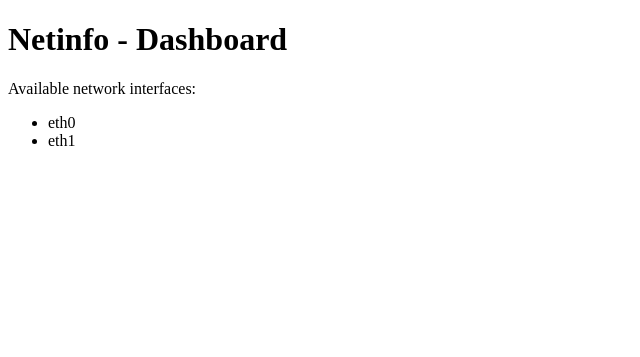
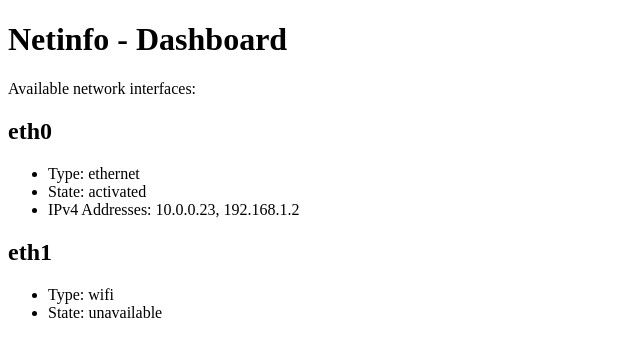
Before and after one commit to haikoschol/netinfo, a Django app: page / in a window 1280 px wide. Shown: the top 357 px of the page, without its empty margins (0-640 px from the left). Run offline with Django 3.2, Linux system fonts and the light colour scheme.

Commit message:
added more data about interfaces to the dashboard

```diff
--- a/dashboard/templates/dashboard.html
+++ b/dashboard/templates/dashboard.html
@@ -6,10 +6,30 @@
   <body>
     <h1>Netinfo - Dashboard</h1>
     <p>Available network interfaces:</p>
-    <ul>
       {% for iface in interfaces %}
-        <li>{{ iface.name }}</li>
+      <p>
+        <h2>{{ iface.name }}</h2>
+        <ul>
+          <li>Type: {{ iface.type }}</li>
+          <li>State: {{ iface.state }}</li>
+
+          {% if iface.state == 'activated' %}
+
+            {% if iface.ip4_addresses|length > 1 %}
+              <li>IPv4 Addresses: {{ iface.ip4_addresses|join:', ' }}</li>
+            {% elif iface.ip4_addresses|length > 0 %}
+              <li>IPv4 Address: {{ iface.ip4_addresses.0 }}</li>
+            {% endif %}
+
+            {% if iface.ip6_addresses|length > 1 %}
+              <li>IPv6 Addresses: {{ iface.ip6_addresses|join:', ' }}</li>
+            {% elif iface.ip6_addresses|length > 0 %}
+              <li>IPv6 Address: {{ iface.ip6_addresses.0 }}</li>
+            {% endif %}
+
+          {% endif %}
+        </ul>
+      </p>
       {% endfor %}
-    </ul>
   </body>
 </html>
--- a/dashboard/views.py
+++ b/dashboard/views.py
@@ -1,5 +1,20 @@
+#encoding: utf-8
 from django.shortcuts import render_to_response
 
 def dashboard(request):
-    interfaces = [{'name': 'eth0'}, {'name': 'eth1'}]
-    return render_to_response('dashboard.html', {'interfaces': interfaces})
+    interfaces = [{
+            u'name': u'eth0',
+            u'type': u'ethernet',
+            u'state': u'activated',
+            u'ip4_addresses': [u'10.0.0.23', u'192.168.1.2'],
+            u'ip6_addresses': [],
+        },
+        {
+            u'name': u'eth1',
+            u'type': u'wifi',
+            u'state': u'unavailable',
+            u'ip4_addresses': [u'10.0.1.42'],
+            u'ip6_addresses': [],
+        },
+    ]
+    return render_to_response('dashboard.html', {u'interfaces': interfaces})
```
